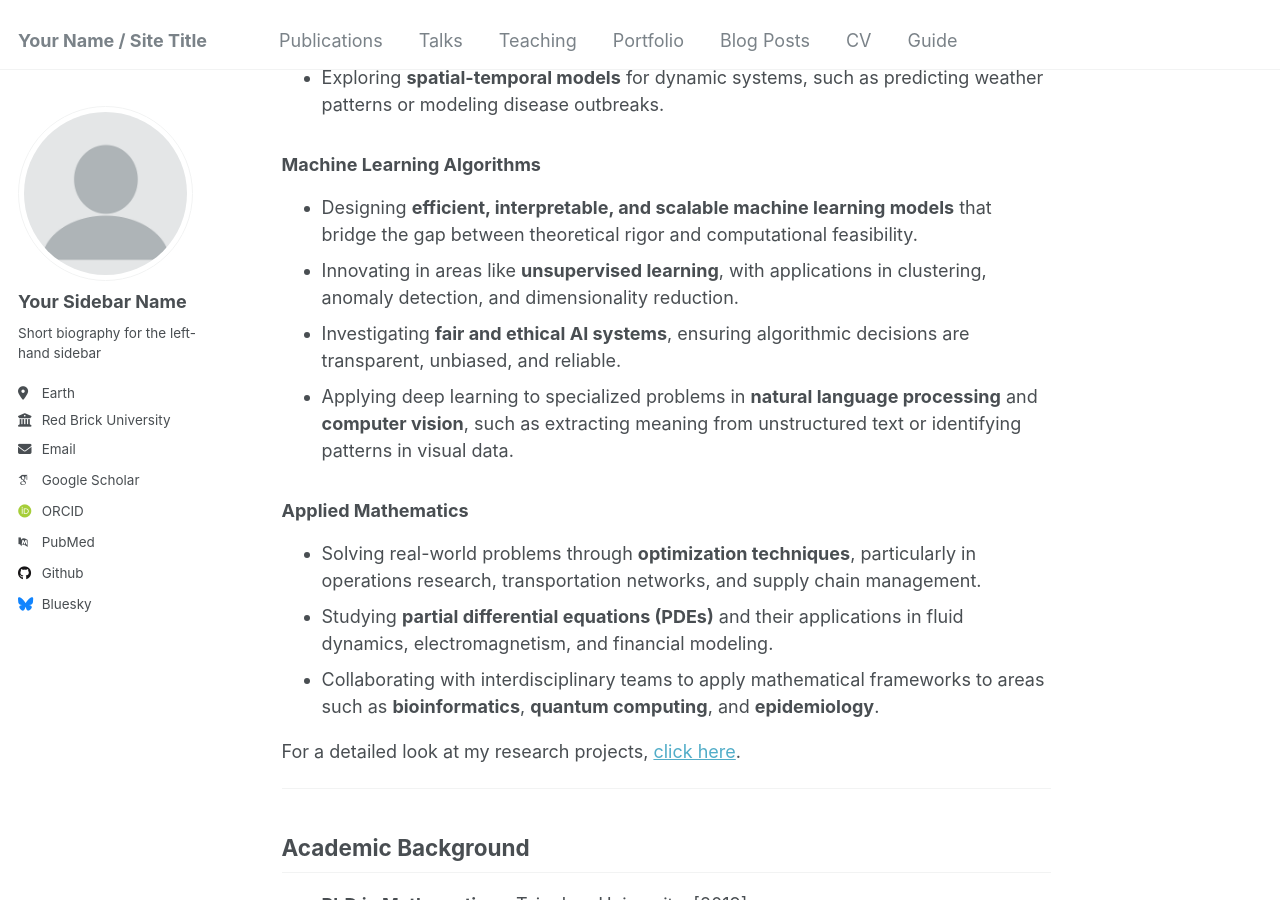
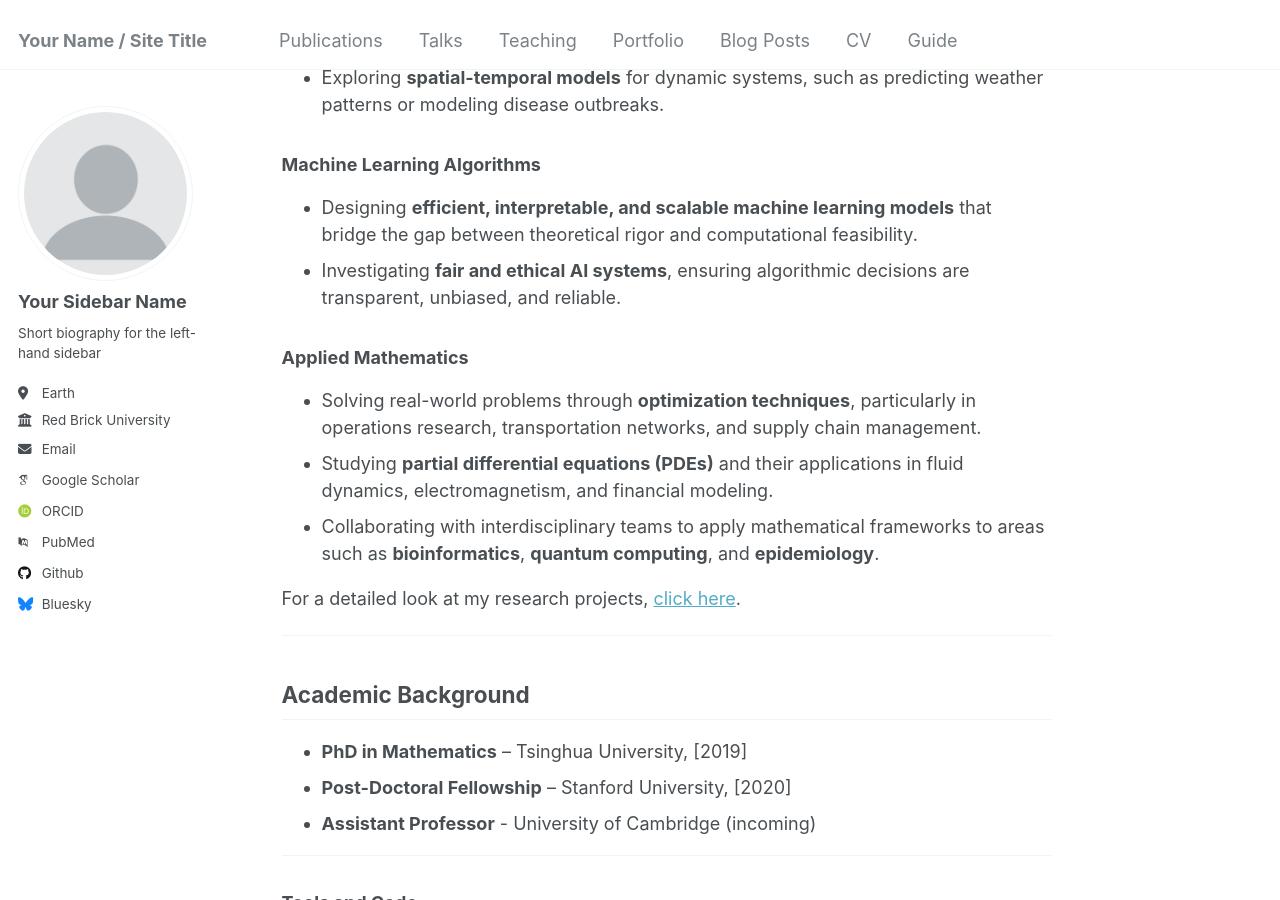
Before and after one commit to james-zhong1/james-zhong1.github.io, a Jekyll site: the page built from _pages/about.md, in a window 1280 px wide and 900 px high, scrolled down 1009 px. Built offline with Jekyll 4.4.1, drawn with Linux system fonts in a browser that asks for light colours; some web fonts are replaced.

Commit message:
Update about.md

```diff
--- a/_pages/about.md
+++ b/_pages/about.md
@@ -34,9 +34,7 @@ I am also dedicated to teaching and mentoring the next generation of students an
 
 ### **Machine Learning Algorithms**
 - Designing **efficient, interpretable, and scalable machine learning models** that bridge the gap between theoretical rigor and computational feasibility.
-- Innovating in areas like **unsupervised learning**, with applications in clustering, anomaly detection, and dimensionality reduction.
 - Investigating **fair and ethical AI systems**, ensuring algorithmic decisions are transparent, unbiased, and reliable.
-- Applying deep learning to specialized problems in **natural language processing** and **computer vision**, such as extracting meaning from unstructured text or identifying patterns in visual data.
 
 ### **Applied Mathematics**
 - Solving real-world problems through **optimization techniques**, particularly in operations research, transportation networks, and supply chain management.
```
